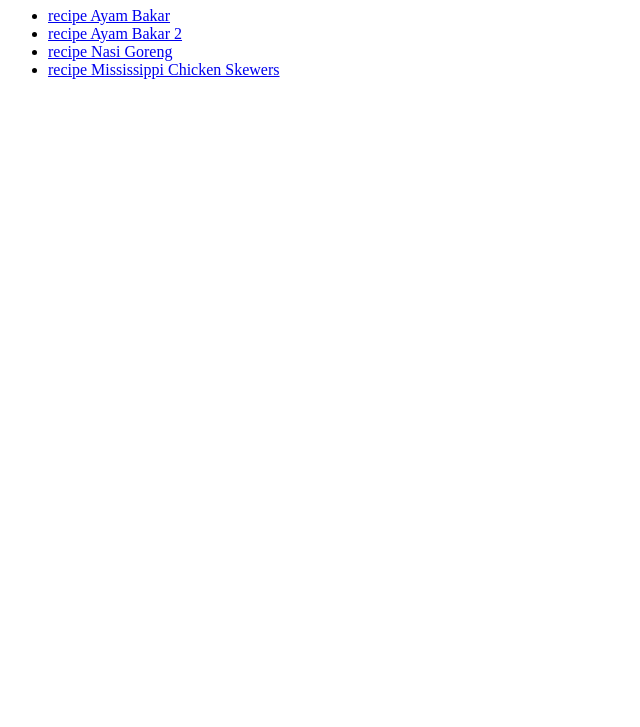
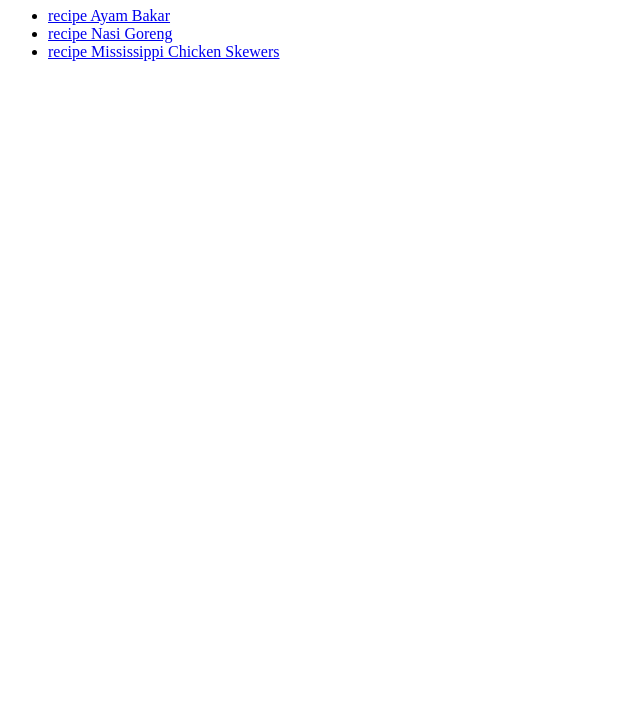
Before and after one commit to Atmess/odin-recipes, a plain HTML site: page index.html in a window 1280 px wide. Shown: the part 73-800 px from the top of the page, without its empty margins (0-640 px from the left). Drawn offline with Linux system fonts and the light colour scheme.

Commit message:
index.html

```diff
--- a/index.html
+++ b/index.html
@@ -9,7 +9,6 @@
     <ul>
     <h1>Odin Recipes</h1>
         <li><a href="recipe/AyamBakar.html">recipe Ayam Bakar</a></li>
-        <li><a href="recipe/ayambakar2.html">recipe Ayam Bakar 2</a></li>
         <li><a href="recipe/nasigoreng.html">recipe Nasi Goreng</a></li>
         <li><a href="recipe/MississippiChickenSkewers.html">recipe Mississippi Chicken Skewers</a></li>
     </ul>
```
